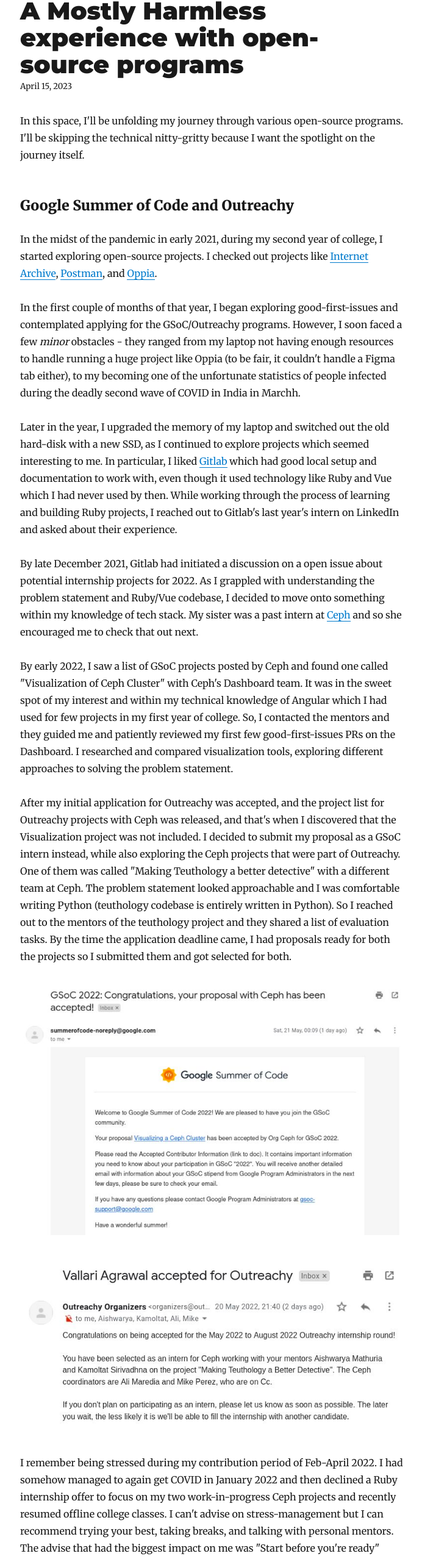
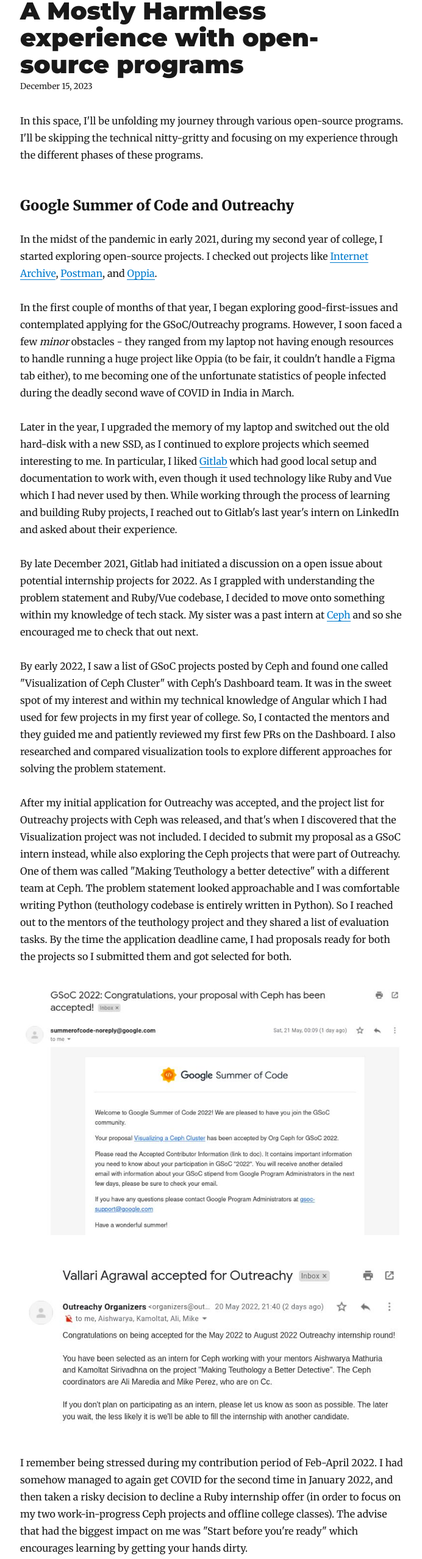
Before and after one commit to VallariAg/Blog, a Gatsby site: page /open-source-programs/ in a window 1280 px wide. Shown: the part 99-2655 px from the top of the page at 61% size, without its empty margins (292-984 px from the left). Built offline with nearby package versions, Linux system fonts and the light colour scheme; Gatsby itself is replaced by a stand-in of ours; some packages are replaced by stand-ins of ours.

Commit message:
open-source-programs: proof-read fixes
Signed-off-by: Vallari Agrawal <val.agl002@gmail.com>

```diff
--- a/content/blog/open-source-programs/index.md
+++ b/content/blog/open-source-programs/index.md
@@ -1,22 +1,22 @@
 ---
 title: "A Mostly Harmless experience with open-source programs"
-date: "2023-04-15T22:12:03.284Z"
+date: "2023-12-15T22:12:03.284Z"
 description: "Sharing my personal journey of interning with Google Summer of Code, Outreachy, and attending Grace Hopper Celebration Open Source Day."
 ---
 
-In this space, I'll be unfolding my journey through various open-source programs. I'll be skipping the technical nitty-gritty because I want the spotlight on the journey itself.
+In this space, I'll be unfolding my journey through various open-source programs. I'll be skipping the technical nitty-gritty and focusing on my experience through the different phases of these programs.
 
 ### Google Summer of Code and Outreachy
 
 In the midst of the pandemic in early 2021, during my second year of college, I started exploring open-source projects. I checked out projects like [Internet Archive](https://github.com/internetarchive), [Postman](https://github.com/postmanlabs), and [Oppia](https://github.com/oppia/oppia).
 
-In the first couple of months of that year, I began exploring good-first-issues and contemplated applying for the GSoC/Outreachy programs. However, I soon faced a few _minor_ obstacles - they ranged from my laptop not having enough resources to handle running a huge project like Oppia (to be fair, it couldn't handle a Figma tab either), to my becoming one of the unfortunate statistics of people infected during the deadly second wave of COVID in India in Marchh.
+In the first couple of months of that year, I began exploring good-first-issues and contemplated applying for the GSoC/Outreachy programs. However, I soon faced a few _minor_ obstacles - they ranged from my laptop not having enough resources to handle running a huge project like Oppia (to be fair, it couldn't handle a Figma tab either), to me becoming one of the unfortunate statistics of people infected during the deadly second wave of COVID in India in March.
 
 Later in the year, I upgraded the memory of my laptop and switched out the old hard-disk with a new SSD, as I continued to explore projects which seemed interesting to me. In particular, I liked [Gitlab](https://gitlab.com/gitlab-org/gitlab) which had good local setup and documentation to work with, even though it used technology like Ruby and Vue which I had never used by then. While working through the process of learning and building Ruby projects, I reached out to Gitlab's last year's intern on LinkedIn and asked about their experience.
 
 By late December 2021, Gitlab had initiated a discussion on a open issue about potential internship projects for 2022. As I grappled with understanding the problem statement and Ruby/Vue codebase, I decided to move onto something within my knowledge of tech stack. My sister was a past intern at [Ceph](https://github.com/ceph) and so she encouraged me to check that out next.
 
-By early 2022, I saw a list of GSoC projects posted by Ceph and found one called "Visualization of Ceph Cluster" with Ceph's Dashboard team. It was in the sweet spot of my interest and within my technical knowledge of Angular which I had used for few projects in my first year of college. So, I contacted the mentors and they guided me and patiently reviewed my first few good-first-issues PRs on the Dashboard. I researched and compared visualization tools, exploring different approaches to solving the problem statement.
+By early 2022, I saw a list of GSoC projects posted by Ceph and found one called "Visualization of Ceph Cluster" with Ceph's Dashboard team. It was in the sweet spot of my interest and within my technical knowledge of Angular which I had used for few projects in my first year of college. So, I contacted the mentors and they guided me and patiently reviewed my first few PRs on the Dashboard. I also researched and compared visualization tools to explore different approaches for solving the problem statement.
 
 After my initial application for Outreachy was accepted, and the project list for Outreachy projects with Ceph was released, and that's when I discovered that the Visualization project was not included. I decided to submit my proposal as a GSoC intern instead, while also exploring the Ceph projects that were part of Outreachy. One of them was called "Making Teuthology a better detective" with a different team at Ceph. The problem statement looked approachable and I was comfortable writing Python (teuthology codebase is entirely written in Python). So I reached out to the mentors of the teuthology project and they shared a list of evaluation tasks. By the time the application deadline came, I had proposals ready for both the projects so I submitted them and got selected for both.
 
@@ -24,7 +24,7 @@
 
 ![[outreachy-email.png]](./outreachy-email.png)
 
-I remember being stressed during my contribution period of Feb-April 2022. I had somehow managed to again get COVID in January 2022 and then declined a Ruby internship offer to focus on my two work-in-progress Ceph projects and recently resumed offline college classes. I can't advise on stress-management but I can recommend trying your best, taking breaks, and talking with personal mentors. The advise that had the biggest impact on me was "Start before you're ready" which encourages learning by getting your hands dirty.
+I remember being stressed during my contribution period of Feb-April 2022. I had somehow managed to again get COVID for the second time in January 2022, and then taken a risky decision to decline a Ruby internship offer (in order to focus on my two work-in-progress Ceph projects and offline college classes). The advise that had the biggest impact on me was "Start before you're ready" which encourages learning by getting your hands dirty.
 
 After some deliberation, I decided to withdraw from the Ceph Dashboard GSoC project and only do the Outreachy internship over the summer because I wanted to focus on one project and give that my best effort. I saw great opportunity and growth in both the projects but because I wouldn't be able to apply for Outreachy again later (since past-GSoC applicants are illegible for Outreachy), I decided to go with Teuthology Project with Outreachy for that year.
 
```
